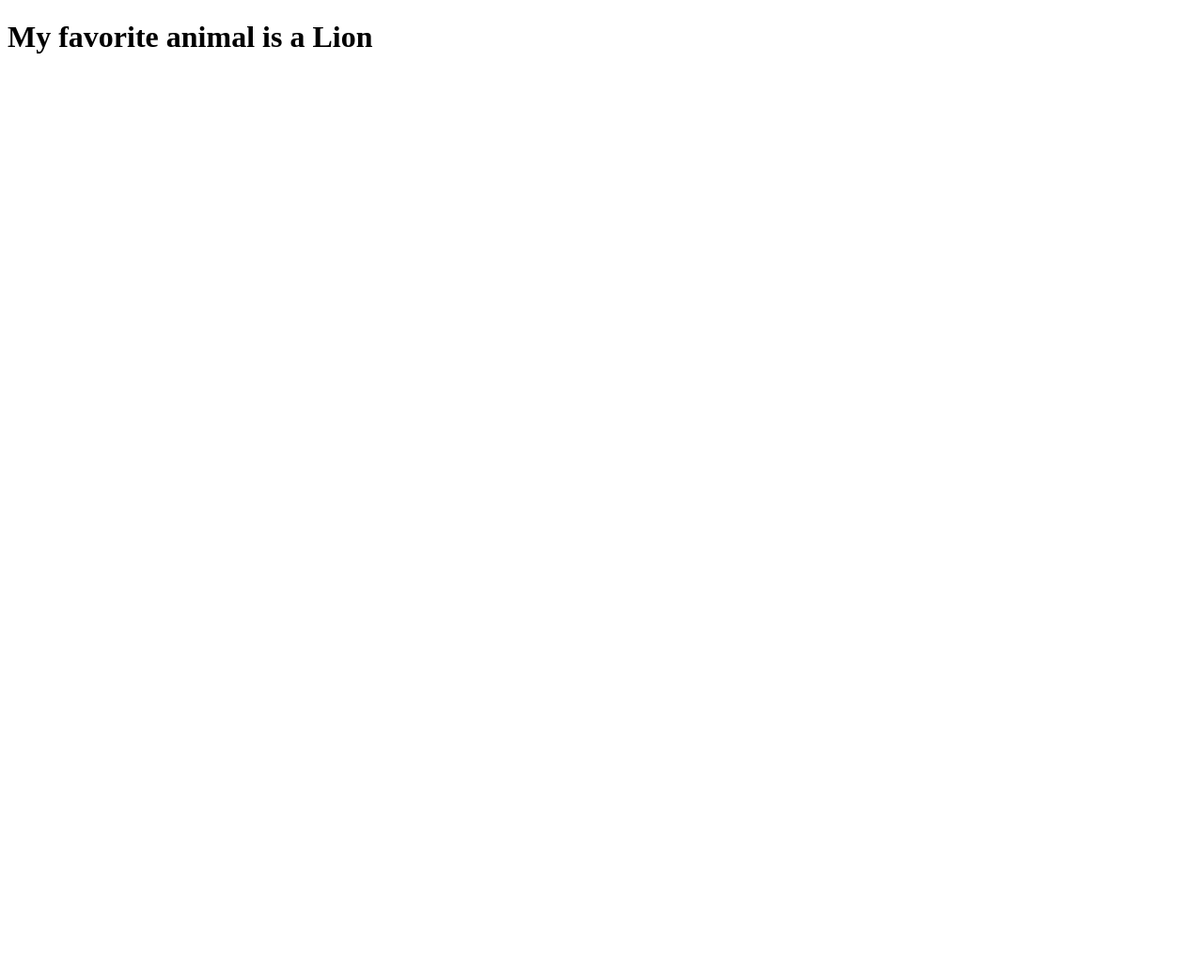
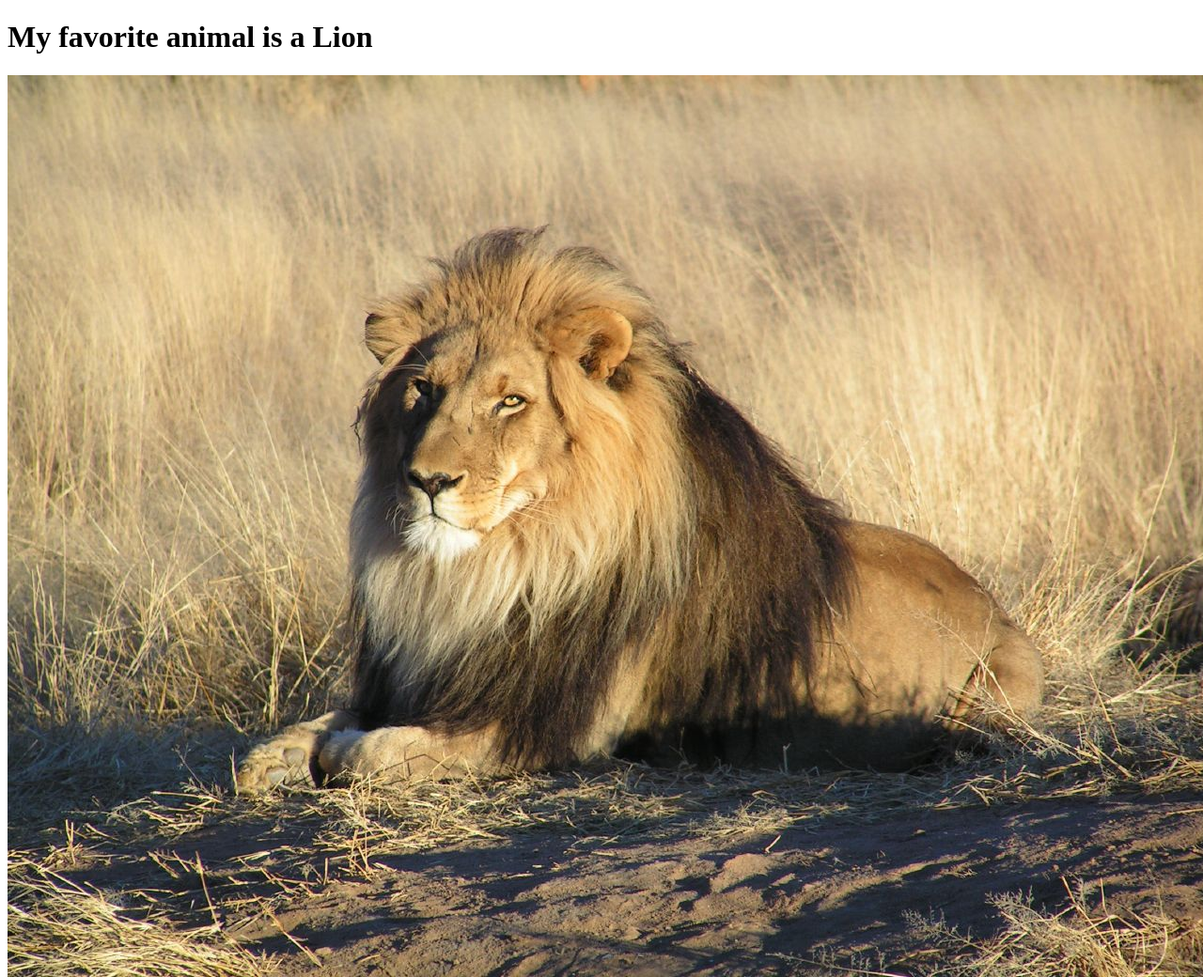
Before and after one commit to karizmatik215/myFavoriteAnimal, a plain HTML site: page index.html in a window 1280 px wide. Shown: the whole page at 94% size. Before the commit the page ends 800 px from the top, so only its background shows below. Drawn offline with Linux system fonts and the light colour scheme.

Commit message:
Update index.html
added Lion image

```diff
--- a/index.html
+++ b/index.html
@@ -8,5 +8,7 @@
 </head>
 <body>
     <h1>My favorite animal is a Lion</h1>
+
+    <img src="./images/Lion_waiting_in_Namibia.jpg" alt="Lion"></a>
 </body>
 </html>
```
